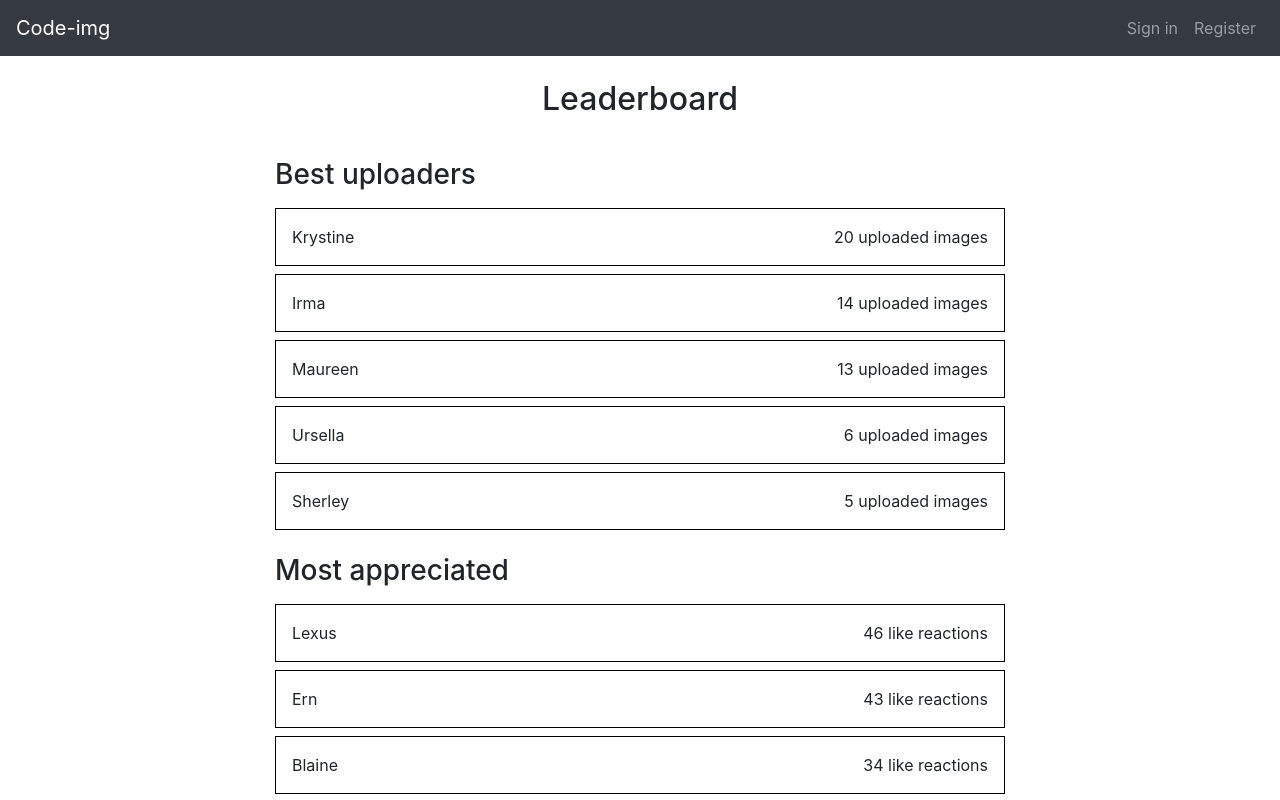
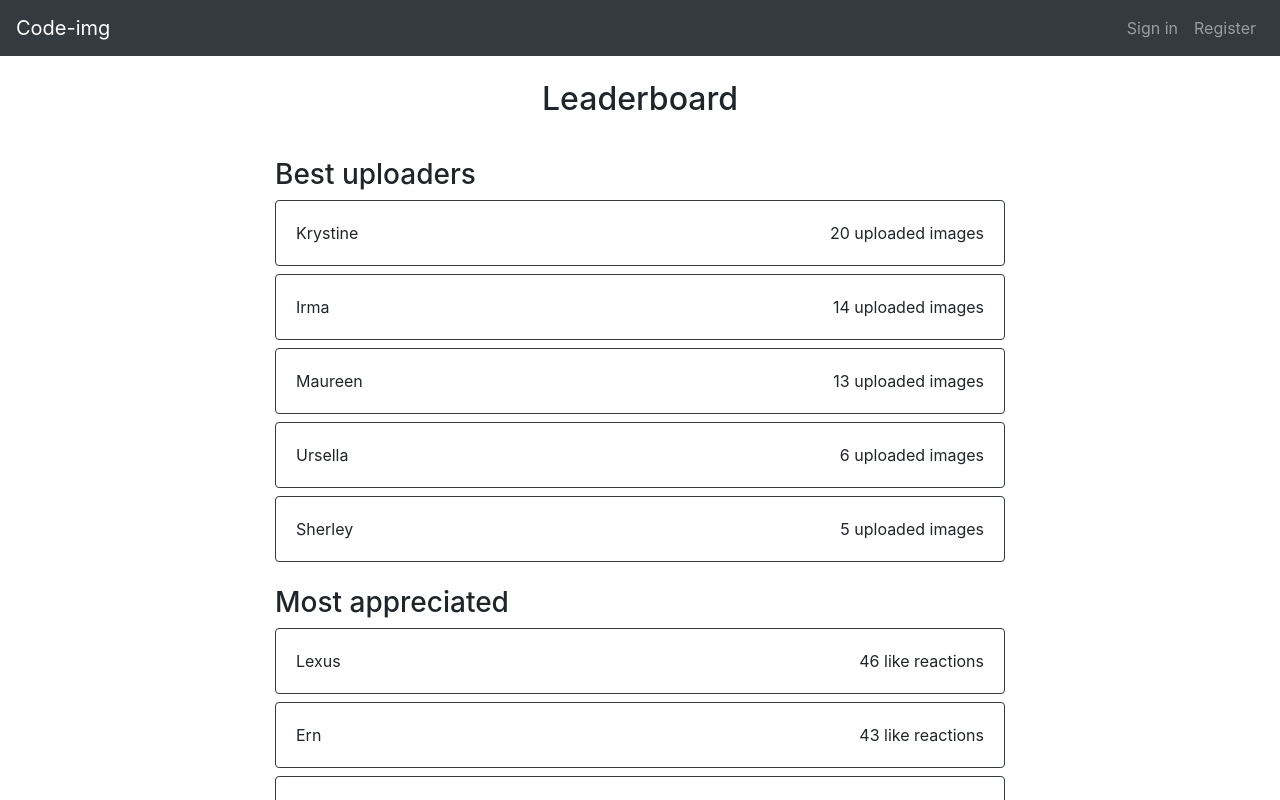
Before and after one commit to mlbiche/code-img, a React (Create React App) app: page /leaderboard in a window 1280 px wide. Shown: the top 800 px of the page. Built offline with nearby package versions, Linux system fonts and the light colour scheme.

Commit message:
Redesign UserScore component using React-Bootstrap

```diff
--- a/src/UserScore/UserScore.css
+++ b/src/UserScore/UserScore.css
@@ -1,13 +1,16 @@
-.user-score-container {
-  display: flex;
-  flex-direction: row;
-  justify-content: space-between;
-  width: 100%;
-  margin: 0.5rem 0;
-  padding: 1rem;
-  border: 1px solid #000;
+.user-score-card {
+  margin-bottom: 0.5rem;
 }
 
-.user-score-container > p {
-  margin: 0;
+.user-score-card .user-score-container {
+  padding: 0;
 }
+
+.user-score-card .user-score-container .user-score-username-col {
+  display: flex;
+  align-items: center;
+}
+
+.user-score-card .user-score-container .user-score-score-col {
+  text-align: right;
+}
--- a/src/UserScore/UserScore.js
+++ b/src/UserScore/UserScore.js
@@ -1,5 +1,6 @@
 import React from 'react';
 import PropTypes from 'prop-types';
+import { Card, Container, Row, Col } from 'react-bootstrap';
 
 import './UserScore.css';
 
@@ -15,16 +16,22 @@ export const REACTION_SCORE = 'reaction-score';
  */
 function UserScore({ type, username, score }) {
   return (
-    <div className="user-score-container">
-      <p>{username}</p>
-      <p>
-        {score} <span>
-          {/* Adapt the score text depending on the user score type */}
-          {type === UPLOAD_SCORE && 'uploaded images'}
-          {type === REACTION_SCORE && 'like reactions'}
-        </span>
-      </p>
-    </div>
+    <Card border="dark" className="user-score-card">
+      <Container className="user-score-container">
+        <Row>
+          <Col className="user-score-username-col"><Card.Body>{username}</Card.Body></Col>
+          <Col className="user-score-score-col">
+            <Card.Body>
+              {score} <span>
+                {/* Adapt the score text depending on the user score type */}
+                {type === UPLOAD_SCORE && 'uploaded images'}
+                {type === REACTION_SCORE && 'like reactions'}
+              </span>
+            </Card.Body>
+          </Col>
+        </Row>
+      </Container>
+    </Card>
   );
 }
 
```
